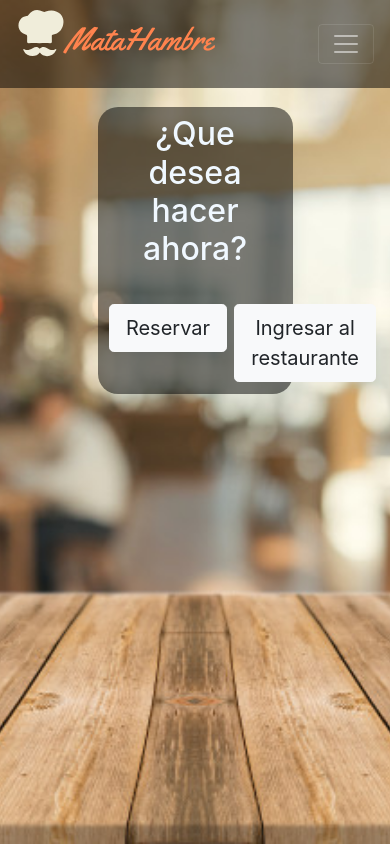
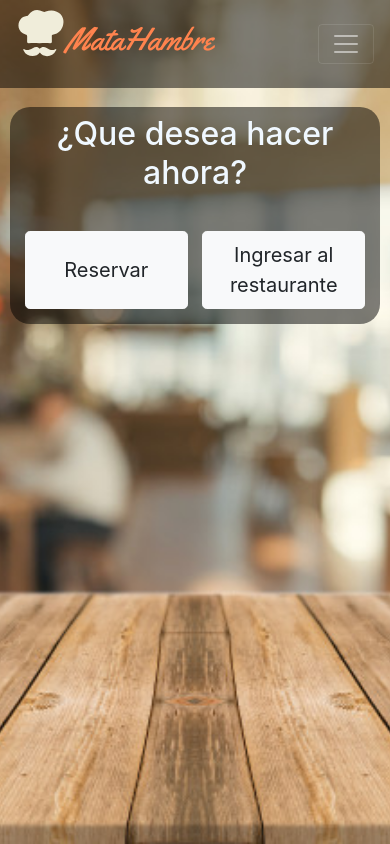
Before and after one commit to Stickerbrush/Social-Distancing-Restaurant, a React (Create React App) app in the folder front-end/: page / in a window 390 px wide. Both pictures are taken after typing "Sample", "Sample123" into the empty fields and a click on the button "Acceder". Built offline with nearby package versions, Linux system fonts and the light colour scheme.

Commit message:
Cambios en el responsive del los botones

```diff
--- a/front-end/src/components/CustomerOptionsStyle.css
+++ b/front-end/src/components/CustomerOptionsStyle.css
@@ -11,10 +11,13 @@
     -moz-border-radius: 20px 20px 20px 20px;
     -webkit-border-radius: 20px 20px 20px 20px;
     padding: 2%;
-    display: flexbox;
+
     position: relative;
-    background-size: contain;
-    max-width: 50%;
+    max-width: 95%;
+
+    display: inline-block;
+    *display: inline;
+    zoom: 1;
 }
 
 .buttonGroup{
@@ -24,8 +27,12 @@
 .btn-light {
     margin: 2%;
     overflow-wrap: break-word;
-    height: 40%;
-    width: 250px;
+    width: 50%;
+    -webkit-box-sizing:content-box;
+    -moz-box-sizing:content-box;
+    -ms-box-sizing:content-box;
+    -o-box-sizing:content-box;
+    box-sizing:content-box;
 }
 
 .text-titulo{
```
